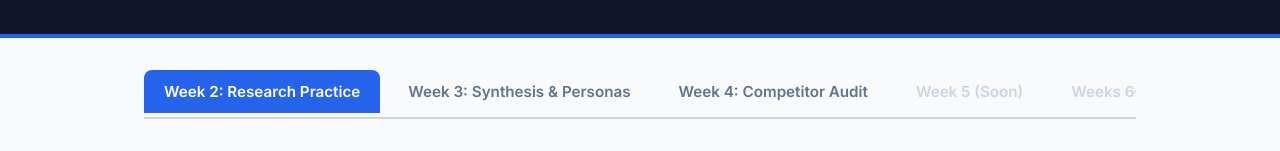
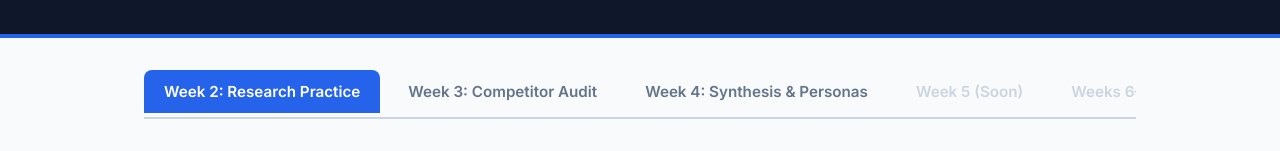
Before and after one commit to sabahB/WSD, a plain HTML site: page index.html in a window 1280 px wide. Shown: the part 163-314 px from the top of the page. Drawn offline with Linux system fonts and the light colour scheme.

Commit message:
Update index.html

```diff
--- a/index.html
+++ b/index.html
@@ -27,8 +27,8 @@
       <!--   <button class="tab-btn disabled" disabled>Week 1: UX Detective</button>  -->
              <!--    <button class="tab-btn active" data-tab="week1">Week 1: UX Detective</button> -->
         <button class="tab-btn active" data-tab="week2">Week 2: Research Practice</button>
-        <button class="tab-btn" data-tab="week3">Week 3: Synthesis & Personas</button>
-        <button class="tab-btn" data-tab="week4">Week 4: Competitor Audit</button>
+        <button class="tab-btn" data-tab="week3">Week 3: Competitor Audit</button>
+        <button class="tab-btn" data-tab="week4">Week 4: Synthesis & Personas</button>
         <button class="tab-btn disabled" disabled>Week 5 (Soon)</button>
         <button class="tab-btn disabled" disabled>Weeks 6–10</button>
       </nav>
```
